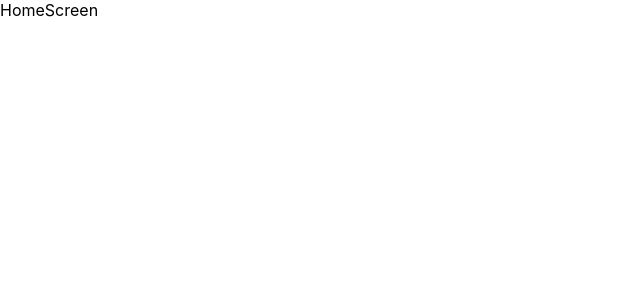
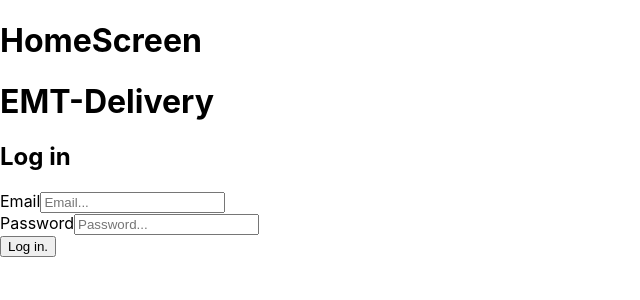
Before and after one commit to ro1814/emt-delivery, a React (Create React App) app in the folder emt-delivery-frontend/: page / in a window 1280 px wide. Shown: the top 300 px of the page, without its empty margins (0-640 px from the left). Built offline with nearby package versions, Linux system fonts and the light colour scheme.

Commit message:
login function created and functioning. Need the user API endpoints in order to make it work 100%

```diff
--- a/emt-delivery-frontend/src/App.js
+++ b/emt-delivery-frontend/src/App.js
@@ -1,7 +1,7 @@
 import { BrowserRouter as Router, Route } from "react-router-dom";
 import { Container } from "react-bootstrap";
 import {HomeScreen} from "./screens/HomeScreen";
-import {LoginScreen} from "./screens/LoginScreen";
+import LoginScreen from "./screens/LoginScreen";
 
 import './App.css';
 
--- a/emt-delivery-frontend/src/actions/userActions.js
+++ b/emt-delivery-frontend/src/actions/userActions.js
@@ -9,3 +9,80 @@ import {
 
     USER_LOGOUT
  } from "../constants/userConstants";
+import axios from "axios";
+
+
+ export const login = (email, password) => async (dispatch) => {
+    try {
+      dispatch({
+        type: USER_LOGIN_REQUEST,
+      });
+
+      const config = {
+        headers: {
+          "Content-Type": "application/json",
+        },
+      };
+
+      const { data } = await axios.post("/api/users/login", {
+        email,
+        password,
+      }, config);
+
+      dispatch({
+        type: USER_LOGIN_SUCCESS,
+        payload: data,
+      });
+
+      localStorage.setItem("userInfo", JSON.stringify(data));
+
+    } catch (error) {
+
+      dispatch({
+        type: USER_LOGIN_FAIL,
+        payload:
+          error.response && error.response.data.message
+            ? error.response.data.message
+            : error.message,
+      });
+    }
+  };
+  export const getUserDetails = (id) => async (dispatch, getState) => {
+    try {
+      dispatch({
+        type: USER_DETAILS_REQUEST,
+      });
+
+      const { userLogin: { userInfo } } = getState()
+
+      const config = {
+        headers: {
+          "Content-Type": "application/json",
+          Authorization: `Bearer ${userInfo.token}`
+        },
+      };
+
+      const { data } = await axios.get(`/api/users/${id}`, config);
+
+      dispatch({
+        type: USER_DETAILS_SUCCESS,
+        payload: data,
+      });
+
+    } catch (error) {
+
+      dispatch({
+        type: USER_DETAILS_FAIL,
+        payload:
+          error.response && error.response.data.message
+            ? error.response.data.message
+            : error.message,
+      });
+    }
+  };
+
+  export const logout = () => (dispatch) => {
+    localStorage.removeItem('userInfo')
+    dispatch({ type: USER_LOGOUT })
+    // dispatch({ type: USER_LIST_RESET })
+  }
--- /dev/null
+++ b/emt-delivery-frontend/src/components/FormContainer.js
@@ -0,0 +1,16 @@
+import React from 'react'
+import { Container, Row, Col } from 'react-bootstrap'
+
+const FormContainer = ({ children }) => {
+    return (
+        <Container>
+            <Row className='justify-content-md-center'>
+                <Col xs={12} md={6}>
+                    {children}
+                </Col>
+            </Row>
+        </Container>
+    )
+}
+
+export default FormContainer
--- /dev/null
+++ b/emt-delivery-frontend/src/components/Loader.js
@@ -0,0 +1,21 @@
+import React from "react";
+import { Spinner } from "react-bootstrap";
+
+const Loader = () => {
+  return (
+    <Spinner
+      animation="border"
+      role="status"
+      style={{
+        width: "100px",
+        height: "100px",
+        margin: "auto",
+        display: "block",
+      }}
+    >
+      <span className="sr-only">Loading...</span>
+    </Spinner>
+  );
+};
+
+export default Loader;
--- /dev/null
+++ b/emt-delivery-frontend/src/components/Message.js
@@ -0,0 +1,16 @@
+import React from 'react'
+import { Alert } from 'react-bootstrap'
+
+const Message = ({ variant, children}) => {
+    return (
+        <Alert variant = {variant}>
+            {children}
+        </Alert>
+    )
+}
+
+Message.defaultProps = {
+    variant: 'info'
+}
+
+export default Message
--- a/emt-delivery-frontend/src/constants/userConstants.js
+++ b/emt-delivery-frontend/src/constants/userConstants.js
@@ -1,4 +1,3 @@
- import axios from "axios";
 export const USER_LOGIN_REQUEST = 'USER_LOGIN_REQUEST'
 export const USER_LOGIN_SUCCESS = 'USER_LOGIN_SUCCESS'
 export const USER_LOGIN_FAIL = 'USER_LOGIN_FAIL'
@@ -8,80 +7,3 @@ export const USER_DETAILS_SUCCESS = 'USER_DETAILS_SUCCESS'
 export const USER_DETAILS_FAIL = 'USER_DETAILS_FAIL'
 
 export const USER_LOGOUT = 'USER_LOGOUT'
-
-
-export const login = (email, password) => async (dispatch) => {
-    try {
-      dispatch({
-        type: USER_LOGIN_REQUEST,
-      });
-
-      const config = {
-        headers: {
-          "Content-Type": "application/json",
-        },
-      };
-
-      const { data } = await axios.post("/api/users/login", {
-        email,
-        password,
-      }, config);
-
-      dispatch({
-        type: USER_LOGIN_SUCCESS,
-        payload: data,
-      });
-
-      localStorage.setItem("userInfo", JSON.stringify(data));
-
-    } catch (error) {
-
-      dispatch({
-        type: USER_LOGIN_FAIL,
-        payload:
-          error.response && error.response.data.message
-            ? error.response.data.message
-            : error.message,
-      });
-    }
-  };
-
-  export const getUserDetails = (id) => async (dispatch, getState) => {
-    try {
-      dispatch({
-        type: USER_DETAILS_REQUEST,
-      });
-
-      const { userLogin: { userInfo } } = getState()
-
-      const config = {
-        headers: {
-          "Content-Type": "application/json",
-          Authorization: `Bearer ${userInfo.token}`
-        },
-      };
-
-      const { data } = await axios.get(`/api/users/${id}`, config);
-
-      dispatch({
-        type: USER_DETAILS_SUCCESS,
-        payload: data,
-      });
-
-    } catch (error) {
-
-      dispatch({
-        type: USER_DETAILS_FAIL,
-        payload:
-          error.response && error.response.data.message
-            ? error.response.data.message
-            : error.message,
-      });
-    }
-  };
-
-  export const logout = () => (dispatch) => {
-    localStorage.removeItem('userInfo')
-    dispatch({ type: USER_LOGOUT })
-    // dispatch({ type: USER_LIST_RESET })
-  }
--- a/emt-delivery-frontend/src/screens/HomeScreen.js
+++ b/emt-delivery-frontend/src/screens/HomeScreen.js
@@ -1,7 +1,11 @@
 import React from 'react'
+import LoginScreen from './LoginScreen'
 
 export const HomeScreen = () => {
   return (
-    <div>HomeScreen</div>
+    <>
+    <h1>HomeScreen</h1>
+    <LoginScreen/>
+    </>
   )
 }
--- a/emt-delivery-frontend/src/screens/LoginScreen.js
+++ b/emt-delivery-frontend/src/screens/LoginScreen.js
@@ -1,7 +1,80 @@
-import React from 'react'
+import React, { useState, useEffect } from "react";
+import { Link } from "react-router-dom";
+import { Form, Button, Row, Col, Nav } from "react-bootstrap";
+import { useDispatch, useSelector } from "react-redux";
+import Message from "../components/Message";
+import Loader from "../components/Loader";
+import { login } from "../actions/userActions";
+import FormContainer from "../components/FormContainer";
 
-export const LoginScreen = () => {
+const LoginScreen = ({ location, history }) => {
+  const [email, setEmail] = useState("");
+  const [password, setPassword] = useState("");
+
+  const dispatch = useDispatch();
+
+  const userLogin = useSelector((state) => state.userLogin);
+  const { loading, error, userInfo } = userLogin;
+
+  // const redirect = location.search ? location.search.split("=")[1] : "/";
+
+  // useEffect(() => {
+  //   if (userInfo) {
+  //     history.push(redirect);
+  //   }
+  // }, [history, userInfo, redirect]);
+
+  const submitHandler = (e) => {
+    e.preventDefault();
+    dispatch(login(email, password));
+  };
+
   return (
-    <div>LoginScreen</div>
-  )
-}
+    <>
+
+    <FormContainer>
+      <h1>EMT-Delivery</h1>
+      <h2>Log in</h2>
+      {error && <Message variant="danger">{error}</Message>}
+      {loading && <Loader />}
+
+      <Form onSubmit={submitHandler} className='header-login__gradient--down'>
+        <Form.Group controlId="email">
+          <Form.Label><i className="far fa-envelope"></i>Email</Form.Label>
+          <Form.Control
+            type="email"
+            placeholder="Email..."
+            value={email}
+            onChange={(e) => setEmail(e.target.value)}
+          ></Form.Control>
+        </Form.Group>
+
+        <Form.Group controlId="password">
+          <Form.Label><i className="fas fa-lock"></i>Password</Form.Label>
+          <Form.Control
+            type="password"
+            placeholder="Password..."
+            value={password}
+            onChange={(e) => setPassword(e.target.value)}
+          ></Form.Control>
+        </Form.Group>
+
+        <Button type="submit" variant="primary" className='btn btn-dark btn-block'>
+          Log in.
+        </Button>
+      </Form>
+
+      {/* <Row className="py-3">
+        <Col>
+          Don't you have an account?{' '}
+          <Link to={redirect ? `/register?redirect=${redirect}` : "/register"}>
+          <i className="far fa-list-alt"></i> Register here.
+          </Link>
+        </Col>
+      </Row> */}
+    </FormContainer>
+    </>
+  );
+};
+
+export default LoginScreen;
```
